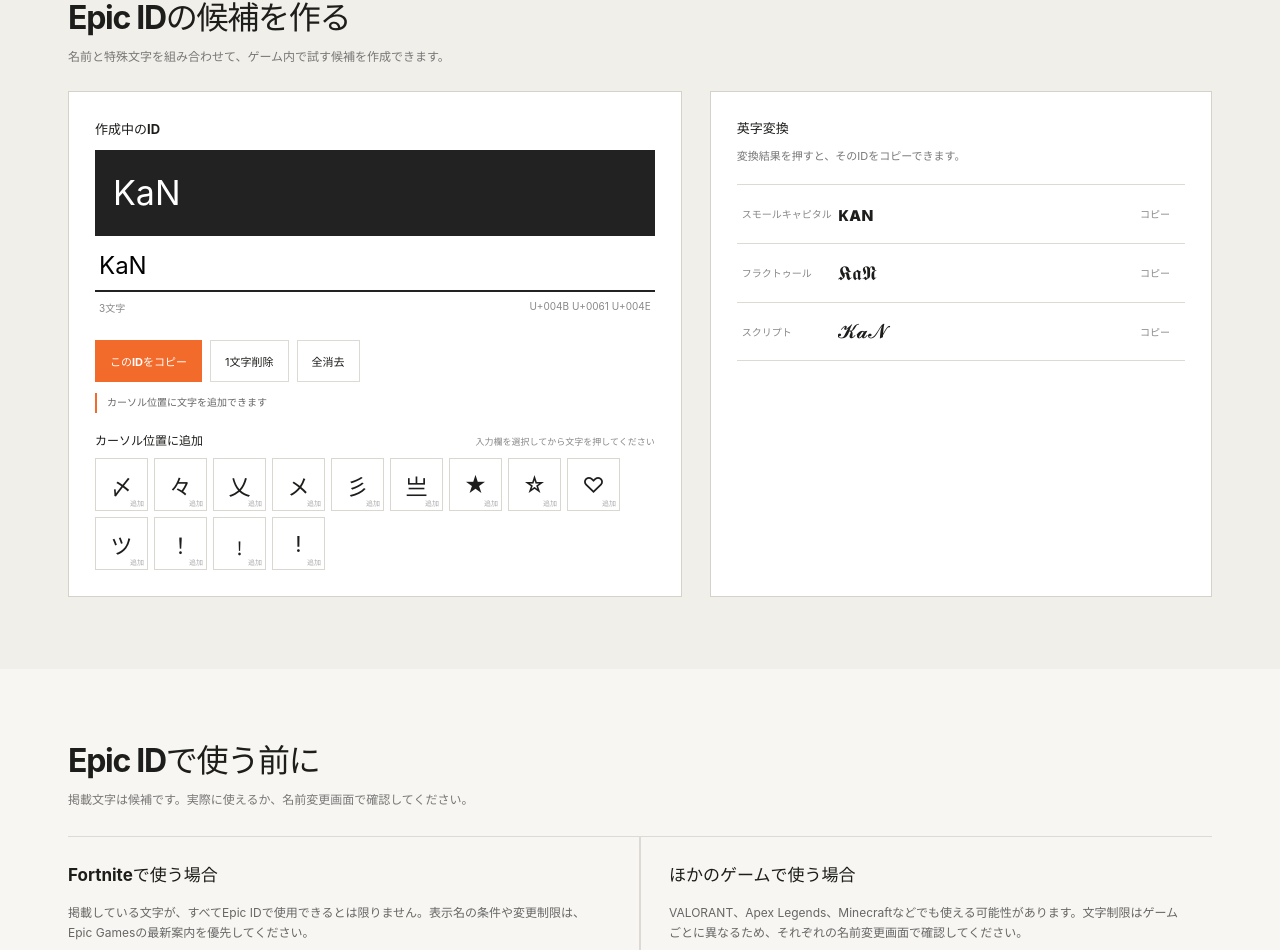
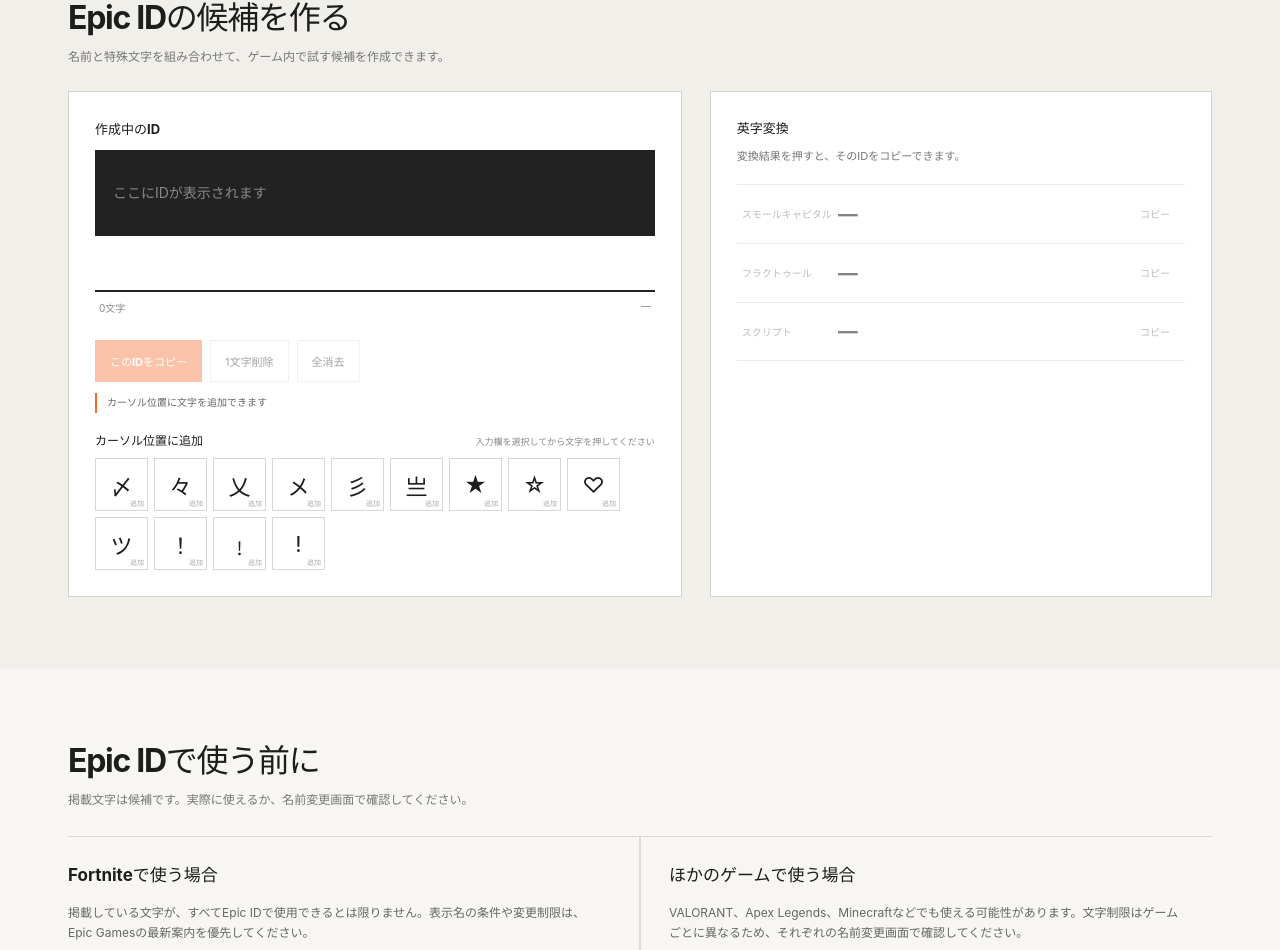
Before and after one commit to KaN1112/id-chars, a React (Vite) app: page / in a window 1280 px wide. Shown: the part 1229-2179 px from the top of the page. Built offline with nearby package versions, Linux system fonts and the light colour scheme.

Commit message:
Remove default Epic ID candidate

```diff
--- a/src/App.tsx
+++ b/src/App.tsx
@@ -21,7 +21,7 @@ function IssueForm({kind}:{kind:'contact'|'request'}){
 }
 
 function Home(){
-  const [query,setQuery]=useState('');const [category,setCategory]=useState<CategoryId>('popular');const [favorites,setFavorites]=useState(loadFavorites);const [history,setHistory]=useState(loadHistory);const [notice,setNotice]=useState('');const [copied,setCopied]=useState('');const [builder,setBuilder]=useState('KaN');const [builderFeedback,setBuilderFeedback]=useState('カーソル位置に文字を追加できます');const inputRef=useRef<HTMLInputElement>(null)
+  const [query,setQuery]=useState('');const [category,setCategory]=useState<CategoryId>('popular');const [favorites,setFavorites]=useState(loadFavorites);const [history,setHistory]=useState(loadHistory);const [notice,setNotice]=useState('');const [copied,setCopied]=useState('');const [builder,setBuilder]=useState('');const [builderFeedback,setBuilderFeedback]=useState('カーソル位置に文字を追加できます');const inputRef=useRef<HTMLInputElement>(null)
   const filtered=useMemo(()=>{const normalized=query.trim().toLowerCase();return characters.filter(item=>(!query?item.category===category:[item.char,item.name,categoryLabel(item.category),...item.keywords,...codePoints(item.char)].join(' ').toLowerCase().includes(normalized)))},[query,category])
   const notify=(message:string)=>{setNotice(message);window.setTimeout(()=>setNotice(''),1800)}
   const handleCopy=async(value:string)=>{try{await copyText(value);const next=[value,...history.filter(item=>item!==value)].slice(0,30);setHistory(next);save('history',next);setCopied(value);window.setTimeout(()=>setCopied(''),1200);notify('コピーしました')}catch{notify('コピーできませんでした。長押しで選択してください')}}
```
